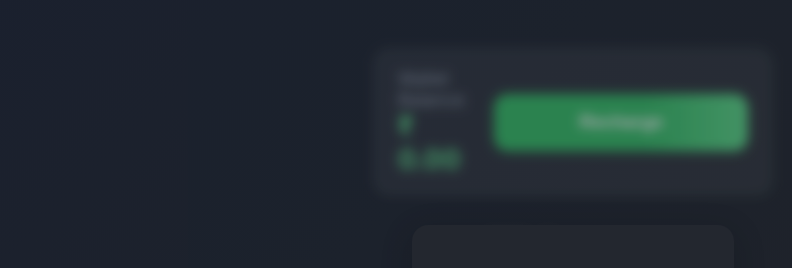
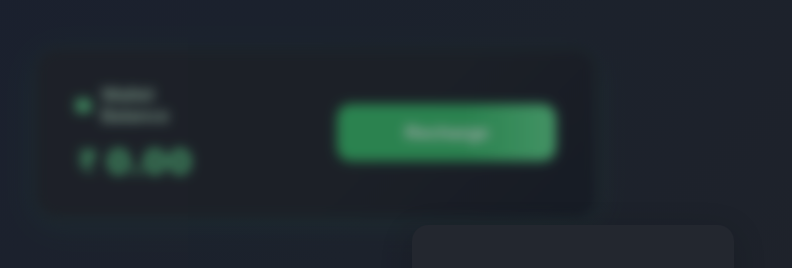
Before and after one commit to dukeheather/investmentsite, a React (Create React App) app in the folder investment-website/: page /dashboard in a window 1280 px wide. Shown: the top 268 px of the page, without its empty margins (67-859 px from the left). Built offline with nearby package versions, Linux system fonts and the light colour scheme; no server answers; the HTML template or start-up script is replaced by a standard one.

Commit message:
Modernize dashboard wallet card: add icons, spacing, divider, and improved button UI

```diff
--- a/investment-website/src/App.css
+++ b/investment-website/src/App.css
@@ -1066,3 +1066,94 @@ body, .homepage {
     font-size: 1rem;
   }
 }
+
+/* Improved Wallet Card Styles for Dashboard */
+.improved-wallet-card {
+  display: flex;
+  align-items: center;
+  justify-content: flex-start;
+  gap: 2.5rem;
+  padding: 2.2rem 2.5rem;
+  background: linear-gradient(135deg, #23272f 60%, #1a1f2c 100%);
+  border-radius: 22px;
+  box-shadow: 0 6px 32px rgba(34,197,94,0.10), 0 1.5px 8px rgba(0,0,0,0.04);
+  border: 1.5px solid #22c55e22;
+  margin-bottom: 2.7rem;
+  min-width: 340px;
+  max-width: 480px;
+}
+.wallet-balance-info {
+  display: flex;
+  flex-direction: column;
+  align-items: flex-start;
+  flex: 1;
+  gap: 0.7rem;
+}
+.wallet-balance-label {
+  display: flex;
+  align-items: center;
+  gap: 0.6rem;
+  color: #b5eec5;
+  font-size: 1.1rem;
+  font-weight: 600;
+  margin-bottom: 0.2rem;
+}
+.wallet-icon {
+  color: var(--accent-green);
+  font-size: 1.3rem;
+}
+.wallet-balance-amount {
+  display: flex;
+  align-items: center;
+  gap: 0.3rem;
+  color: var(--accent-green);
+  font-size: 2.1rem;
+  font-weight: 900;
+  letter-spacing: 1px;
+}
+.rupee-icon {
+  font-size: 1.5rem;
+  color: var(--accent-green);
+  margin-right: 0.1rem;
+}
+.wallet-divider {
+  width: 2px;
+  height: 60px;
+  background: linear-gradient(180deg, #22c55e33 0%, #23272f 100%);
+  border-radius: 2px;
+  margin: 0 2rem;
+  display: block;
+}
+.improved-recharge-btn {
+  font-size: 1.18rem;
+  font-weight: 800;
+  padding: 1.2rem 2.7rem;
+  border-radius: 16px;
+  background: linear-gradient(90deg, #22c55e 60%, #4ade80 100%);
+  color: #fff;
+  box-shadow: 0 4px 16px rgba(34,197,94,0.13);
+  border: none;
+  transition: background 0.2s, transform 0.2s;
+  margin-left: 0;
+}
+.improved-recharge-btn:hover {
+  background: linear-gradient(90deg, #16a34a 60%, #22c55e 100%);
+  transform: translateY(-2px) scale(1.03);
+}
+@media (max-width: 600px) {
+  .improved-wallet-card {
+    flex-direction: column;
+    align-items: stretch;
+    gap: 1.2rem;
+    padding: 1.2rem 0.7rem;
+    min-width: unset;
+    max-width: 98vw;
+  }
+  .wallet-divider {
+    display: none;
+  }
+  .improved-recharge-btn {
+    width: 100%;
+    margin-left: 0;
+  }
+}
--- a/investment-website/src/Dashboard.js
+++ b/investment-website/src/Dashboard.js
@@ -2,6 +2,7 @@ import React, { useEffect, useState } from 'react';
 import './App.css';
 import { useNavigate } from 'react-router-dom';
 import CircleLoader from './components/CircleLoader';
+import { FaWallet, FaRupeeSign } from "react-icons/fa";
 
 const API_URL = 'https://investmentsite-q1sz.onrender.com/api/dashboard';
 
@@ -92,12 +93,19 @@ export default function Dashboard({ user, token }) {
 
   return (
     <div className="dashboard-page">
-      <div className="wallet-balance-card" style={{ maxWidth: 350, margin: '0 auto 2rem auto', background: 'rgba(255,255,255,0.07)', borderRadius: 16, padding: '1.2rem 1.5rem', boxShadow: '0 2px 8px rgba(0,0,0,0.08)', display: 'flex', alignItems: 'center', justifyContent: 'space-between' }}>
-        <div>
-          <div style={{ fontSize: '1.1rem', color: '#94a3b8' }}>Wallet Balance</div>
-          <div style={{ fontSize: '1.7rem', color: '#4ade80', fontWeight: 700 }}>₹ {walletBalance.toFixed(2)}</div>
+      <div className="wallet-balance-card improved-wallet-card">
+        <div className="wallet-balance-info">
+          <div className="wallet-balance-label">
+            <FaWallet className="wallet-icon" />
+            <span>Wallet Balance</span>
+          </div>
+          <div className="wallet-balance-amount">
+            <FaRupeeSign className="rupee-icon" />
+            <span>{walletBalance.toFixed(2)}</span>
+          </div>
         </div>
-        <button className="buy-btn" style={{ minWidth: 100, marginLeft: 16 }} onClick={() => navigate('/recharge')}>
+        <div className="wallet-divider" />
+        <button className="buy-btn improved-recharge-btn" onClick={() => navigate('/recharge')}>
           Recharge
         </button>
       </div>
```
